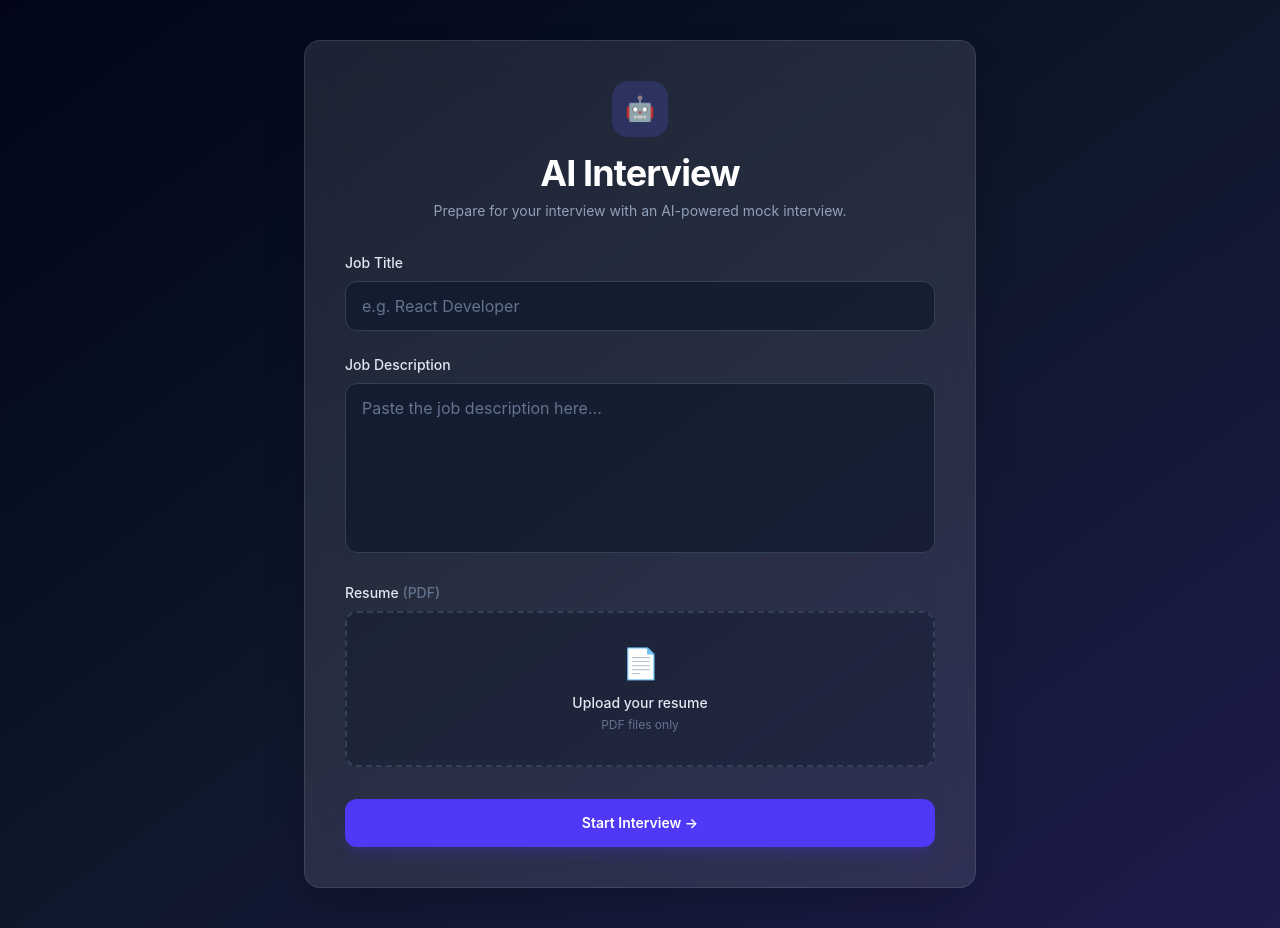
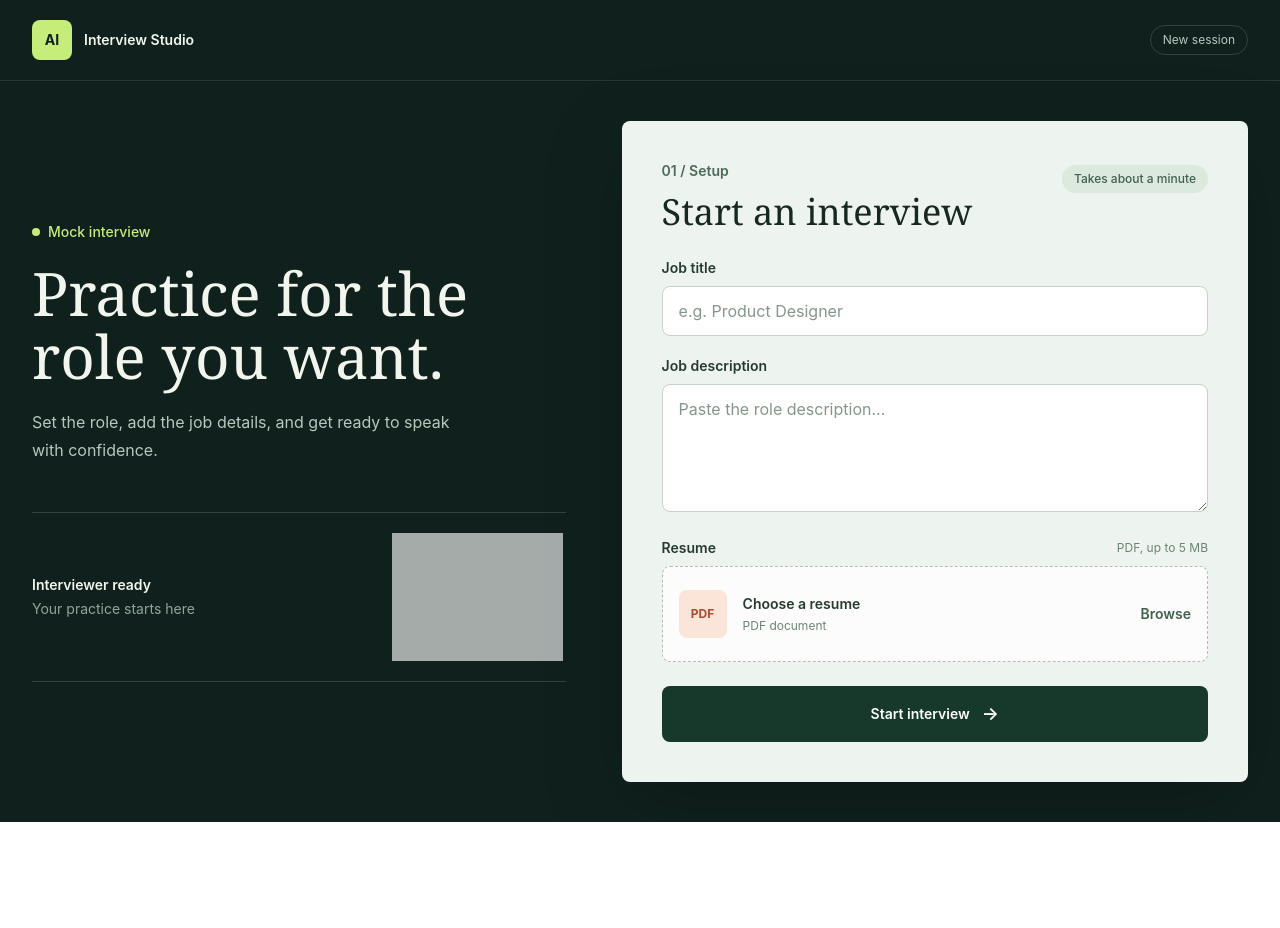
Before and after one commit to vinaysunnapu/AI-Interview-platform, a React app: page / in a window 1280 px wide. After the commit the page ends 822 px from the top, so only its background shows below. Built offline with nearby package versions, Linux system fonts and the light colour scheme; grey boxes are pictures that could not be loaded; the HTML template or start-up script is replaced by a standard one.

Commit message:
re designed interview start page

```diff
--- a/src/components/StartInterview.jsx
+++ b/src/components/StartInterview.jsx
@@ -1,216 +1,259 @@
 import { useState } from "react";
+import listening from "../assets/images/listening.gif";
 import { generateQuestionsAPI, startInterviewAPI } from "../services/interview";
 
-const ALLOWED_FILE = [".pdf","application/pdf"]
-const MAX_FILE_SIZE = 5 * 1024 * 1024
+const MAX_FILE_SIZE = 5 * 1024 * 1024;
 
 const StartInterview = ({ onClick }) => {
-  const [jobTitle, setJobTitle] = useState("")
-  const [jobDescription, setJobDescription] = useState("")
-  const [resume, setResume] = useState(null)
-  const [error, setError] = useState("")
-  const [loading, setLoading] = useState(false)
+  const [jobTitle, setJobTitle] = useState("");
+  const [jobDescription, setJobDescription] = useState("");
+  const [resume, setResume] = useState(null);
+  const [error, setError] = useState("");
+  const [loading, setLoading] = useState(false);
 
-
-  const onChangeJobTitle = (e) =>{
-    setJobTitle(e.target.value)
-  }
-
-  const onChangeJobDescription = (e) =>{
-    setJobDescription(e.target.value)
-  }
-
-  const handleFileUpload = (e) => {
-    try {
-      const file = e.target.files[0];
+  const handleFileUpload = (event) => {
+    const file = event.currentTarget.files?.[0];
 
     if (!file) {
       return;
     }
 
-      if (!ALLOWED_FILE.includes(file.type)) {
-        setError("Only PDF allowed");
+    const isPdf =
+      file.type === "application/pdf" || file.name.toLowerCase().endsWith(".pdf");
+
+    if (!isPdf) {
+      setResume(null);
+      setError("Choose a PDF file for your resume.");
+      event.currentTarget.value = "";
       return;
     }
 
     if (file.size > MAX_FILE_SIZE) {
-        setError("File size must be under 5mb.");
+      setResume(null);
+      setError("Your resume must be smaller than 5 MB.");
+      event.currentTarget.value = "";
       return;
     }
 
     setError("");
     setResume(file);
-    } catch (error) {
-      console.error("Error:", error);
+  };
+
+  const handleFormSubmit = async (event) => {
+    event.preventDefault();
+
+    if (!jobTitle.trim() || !jobDescription.trim() || !resume) {
+      setError("Complete each field and add your resume to continue.");
+      return;
+    }
+
+    setLoading(true);
+    setError("");
+
+    try {
+      const formData = new FormData();
+      formData.append("job_title", jobTitle.trim());
+      formData.append("job_description", jobDescription.trim());
+      formData.append("resume", resume);
+
+      const response = await generateQuestionsAPI(formData);
+      if (!response?.session_id) {
+        setError("We couldn't prepare your interview. Please try again.");
+        return;
+      }
+
+      const interview = await startInterviewAPI(response.session_id);
+      if (!interview) {
+        setError("We couldn't start your interview. Please try again.");
+        return;
+      }
+
+      onClick(interview, response.session_id);
+    } catch (requestError) {
+      console.error("Interview setup failed:", requestError);
+      setError("Something went wrong while preparing your interview. Try again.");
+    } finally {
+      setLoading(false);
     }
   };
 
-  const handleFormSubmit = async(e) => {
-    e.preventDefault();
-
-    if (!jobTitle || !jobDescription || !resume) {
-      setError("All fields are required!");
-      return;
-    }
-
-    setLoading(true)
-    setError("")
-
-    try {
-      // generate question endpoint
-      const formData = new FormData()
-      formData.append("job_title", jobTitle)
-      formData.append("job_description", jobDescription)
-      formData.append("resume", resume)
-
-      const resp = await generateQuestionsAPI(formData)
-      // Start interview endpoint
-
-      const data = await startInterviewAPI(resp.session_id)
-      setLoading(false)
-      onClick(data, resp.session_id)
-
-    } catch (error) {
-      console.error("Error:", error);
-    }
-    finally{
-      setLoading(false)
-    }
-  };
-
-  if (loading) {
-    return (
-      <div className="flex min-h-screen items-center justify-center bg-gradient-to-br from-slate-950 via-slate-900 to-indigo-950 px-4 text-white">
-        <div className="w-full max-w-md rounded-2xl border border-white/10 bg-white/10 p-8 text-center shadow-2xl backdrop-blur-xl">
-          <div className="mx-auto mb-5 flex h-16 w-16 items-center justify-center rounded-full border-4 border-indigo-400/30 border-t-indigo-400 animate-spin" />
-          <h1 className="text-2xl font-bold">Your interview is being prepared</h1>
-          <p className="mt-3 text-sm leading-6 text-slate-400">
-            We are reviewing your resume and creating questions tailored to the role. This may take a moment.
-          </p>
-        </div>
-      </div>
-    );
-  }
-
-
+  const resumeSize = resume
+    ? `${(resume.size / (1024 * 1024)).toFixed(1)} MB`
+    : "PDF, up to 5 MB";
 
   return (
-    <div className="min-h-screen bg-gradient-to-br from-slate-950 via-slate-900 to-indigo-950 flex items-center justify-center px-4 py-10">
-      <form onSubmit={handleFormSubmit} className="w-full max-w-2xl rounded-2xl border border-white/10 bg-white/10 p-8 shadow-2xl backdrop-blur-xl md:p-10">
-        {/* Header */}
-        <div className="mb-8 text-center">
-          <div className="mx-auto mb-4 flex h-14 w-14 items-center justify-center rounded-2xl bg-indigo-500/20 text-2xl">
-            🤖
+    <div className="min-h-screen bg-[#10211d] text-[#f1f5ee]">
+      <header className="mx-auto flex w-full max-w-7xl items-center justify-between border-b border-white/10 px-5 py-5 md:px-8">
+        <div className="flex items-center gap-3">
+          <span className="flex h-10 w-10 items-center justify-center rounded-lg bg-[#c6ed79] text-sm font-bold text-[#10211d]">
+            AI
+          </span>
+          <span className="text-sm font-semibold">Interview Studio</span>
+        </div>
+        <span className="rounded-full border border-white/15 px-3 py-1.5 text-xs text-[#b8c7be]">
+          New session
+        </span>
+      </header>
+
+      <main className="mx-auto grid w-full max-w-7xl grid-cols-1 items-center gap-8 px-5 py-6 md:px-8 lg:min-h-[calc(100vh-81px)] lg:grid-cols-[0.92fr_1.08fr] lg:gap-14 lg:py-10">
+        <section className="order-2 lg:order-1" aria-labelledby="page-title">
+          <p className="mb-5 flex items-center gap-2 text-sm font-medium text-[#c6ed79]">
+            <span className="h-2 w-2 rounded-full bg-[#c6ed79]" />
+            Mock interview
+          </p>
+          <h1
+            id="page-title"
+            className="max-w-xl font-serif text-5xl leading-[1.05] text-[#f1f5ee] sm:text-6xl"
+          >
+            Practice for the role you want.
+          </h1>
+          <p className="mt-5 max-w-md text-base leading-7 text-[#b8c7be]">
+            Set the role, add the job details, and get ready to speak with confidence.
+          </p>
+
+          <div className="mt-8 flex items-center justify-between border-y border-white/15 py-5 sm:mt-12">
+            <div>
+              <p className="text-sm font-semibold text-[#f1f5ee]">Interviewer ready</p>
+              <p className="mt-1 text-sm text-[#91a59a]">Your practice starts here</p>
+            </div>
+            <img
+              src={listening}
+              alt=""
+              aria-hidden="true"
+              className="h-24 w-36 object-contain mix-blend-screen sm:h-32 sm:w-44"
+            />
+          </div>
+        </section>
+
+        <form
+          onSubmit={handleFormSubmit}
+          className="order-1 rounded-lg bg-[#edf3ee] p-5 text-[#162821] shadow-[0_24px_80px_rgba(0,0,0,0.22)] sm:p-8 lg:order-2 lg:p-10"
+        >
+          <div className="mb-6 flex items-start justify-between gap-4">
+            <div>
+              <p className="mb-2 text-sm font-semibold text-[#4d6a59]">01 / Setup</p>
+              <h2 className="font-serif text-3xl leading-tight sm:text-4xl">
+                Start an interview
+              </h2>
+            </div>
+            <span className="mt-1 hidden rounded-full bg-[#dce9de] px-3 py-1.5 text-xs font-medium text-[#42604d] sm:inline-flex">
+              Takes about a minute
+            </span>
           </div>
 
-          <h1 className="text-3xl font-bold tracking-tight text-white md:text-4xl">
-            AI Interview
-          </h1>
-
           {error && (
-            <div className="mt-4 flex items-center gap-3 rounded-xl border border-red-500/30 bg-red-500/10 px-4 py-3 text-sm text-red-400">
-              <span className="text-lg">⚠️</span>
+            <div
+              role="alert"
+              className="mb-5 flex items-start gap-3 rounded-lg border border-[#e4b7a5] bg-[#fff3ed] px-4 py-3 text-sm text-[#8b3929]"
+            >
+              <span aria-hidden="true" className="font-bold">!</span>
               <p>{error}</p>
             </div>
           )}
 
-          <p className="mt-2 text-sm text-slate-400">
-            Prepare for your interview with an AI-powered mock interview.
-          </p>
-        </div>
-
-        {/* Job Title */}
-        <div className="mb-6">
+          <div className="mb-5">
             <label
               htmlFor="job-title"
-            className="mb-2 block text-sm font-medium text-slate-200"
+              className="mb-2 block text-sm font-semibold text-[#263b30]"
             >
-            Job Title
+              Job title
             </label>
-
             <input
               id="job-title"
               type="text"
-            placeholder="e.g. React Developer"
+              placeholder="e.g. Product Designer"
               required
-            className="w-full rounded-xl border border-slate-700 bg-slate-900/70 px-4 py-3 text-white outline-none transition placeholder:text-slate-500 focus:border-indigo-500 focus:ring-2 focus:ring-indigo-500/20"
+              autoComplete="organization-title"
               value={jobTitle}
-            onChange={onChangeJobTitle}
+              onChange={(event) => setJobTitle(event.target.value)}
+              className="min-h-12 w-full rounded-lg border border-[#c5d2c8] bg-white px-4 py-3 text-[#162821] outline-none transition placeholder:text-[#84968a] focus:border-[#567b55] focus:ring-2 focus:ring-[#567b55]/20"
             />
           </div>
 
-        {/* Job Description */}
-        <div className="mb-6">
+          <div className="mb-5">
             <label
               htmlFor="job-description"
-            className="mb-2 block text-sm font-medium text-slate-200"
+              className="mb-2 block text-sm font-semibold text-[#263b30]"
             >
-            Job Description
+              Job description
             </label>
-
             <textarea
               id="job-description"
-            rows={6}
-            placeholder="Paste the job description here..."
+              rows={4}
+              placeholder="Paste the role description..."
               required
-            className="w-full resize-none rounded-xl border border-slate-700 bg-slate-900/70 px-4 py-3 text-white outline-none transition placeholder:text-slate-500 focus:border-indigo-500 focus:ring-2 focus:ring-indigo-500/20"
               value={jobDescription}
-            onChange={onChangeJobDescription}
+              onChange={(event) => setJobDescription(event.target.value)}
+              className="min-h-32 w-full resize-y rounded-lg border border-[#c5d2c8] bg-white px-4 py-3 text-[#162821] outline-none transition placeholder:text-[#84968a] focus:border-[#567b55] focus:ring-2 focus:ring-[#567b55]/20"
             />
           </div>
 
-        {/* Resume */}
-        <div className="mb-8">
-          <label
-            htmlFor="resume"
-            className="mb-2 block text-sm font-medium text-slate-200"
-          >
-            Resume <span className="text-slate-500">(PDF)</span>
+          <div className="mb-6">
+            <div className="mb-2 flex items-center justify-between gap-3">
+              <label htmlFor="resume" className="text-sm font-semibold text-[#263b30]">
+                Resume
               </label>
+              <span className="text-xs text-[#6f8475]">{resumeSize}</span>
+            </div>
 
             <label
               htmlFor="resume"
-            className="flex cursor-pointer flex-col items-center justify-center rounded-xl border-2 border-dashed border-slate-700 bg-slate-900/40 px-6 py-8 text-center transition hover:border-indigo-500 hover:bg-indigo-500/5"
+              className="group flex min-h-24 cursor-pointer items-center gap-4 rounded-lg border border-dashed border-[#aebfb2] bg-white/75 px-4 py-4 transition hover:border-[#567b55] hover:bg-white focus-within:border-[#567b55] focus-within:ring-2 focus-within:ring-[#567b55]/20"
             >
-            <div className="mb-3 text-3xl">📄</div>
-
-            {resume ? (
-              <p className="max-w-full truncate text-sm font-medium text-slate-200">
-                {resume.name}
-              </p>
-            ) : (
-              <>
-                <p className="text-sm font-medium text-slate-200">
-                  Upload your resume
-                </p>
-
-                <p className="mt-1 text-xs text-slate-500">
-                  PDF files only
-                </p>
-              </>
-            )}
-
+              <span className="flex h-12 w-12 shrink-0 items-center justify-center rounded-lg bg-[#fbe4d8] text-xs font-bold text-[#a74e31]">
+                PDF
+              </span>
+              <span className="min-w-0 flex-1">
+                <span className="block truncate text-sm font-semibold text-[#263b30]">
+                  {resume ? resume.name : "Choose a resume"}
+                </span>
+                <span className="mt-1 block text-xs text-[#718477]">
+                  {resume ? "Select another file to replace it" : "PDF document"}
+                </span>
+              </span>
+              <span className="shrink-0 text-sm font-semibold text-[#42604d] group-hover:text-[#263b30]">
+                Browse
+              </span>
               <input
                 id="resume"
                 type="file"
                 accept=".pdf,application/pdf"
-              required
-              className="hidden"
+                required={!resume}
+                className="sr-only"
                 onChange={handleFileUpload}
               />
             </label>
+
+            {resume && (
+              <button
+                type="button"
+                onClick={() => setResume(null)}
+                className="mt-2 text-xs font-medium text-[#6f8475] underline decoration-[#aebfb2] underline-offset-4 hover:text-[#263b30]"
+              >
+                Remove resume
+              </button>
+            )}
           </div>
 
-        {/* Start Button */}
           <button
             type="submit"
-          // onClick={onClick}
             disabled={loading}
-          className="w-full rounded-xl bg-indigo-600 px-6 py-3.5 text-sm font-semibold text-white shadow-lg shadow-indigo-600/20 transition hover:bg-indigo-500 hover:shadow-indigo-500/30 focus:outline-none focus:ring-2 focus:ring-indigo-500 focus:ring-offset-2 focus:ring-offset-slate-900 active:scale-[0.99]"
+            className="flex min-h-14 w-full items-center justify-center gap-3 rounded-lg bg-[#17392b] px-5 py-3 text-sm font-semibold text-white transition hover:bg-[#24543e] focus:outline-none focus:ring-2 focus:ring-[#567b55] focus:ring-offset-2 active:scale-[0.99] disabled:cursor-wait disabled:opacity-75"
           >
-          Start Interview →
+            {loading ? (
+              <>
+                <span className="h-4 w-4 animate-spin rounded-full border-2 border-white/30 border-t-white" />
+                Preparing interview
+              </>
+            ) : (
+              <>
+                Start interview
+                <span aria-hidden="true" className="text-lg leading-none">→</span>
+              </>
+            )}
           </button>
         </form>
+      </main>
     </div>
   );
 };
```
Lines whose indentation alone changed are shown as unchanged.
